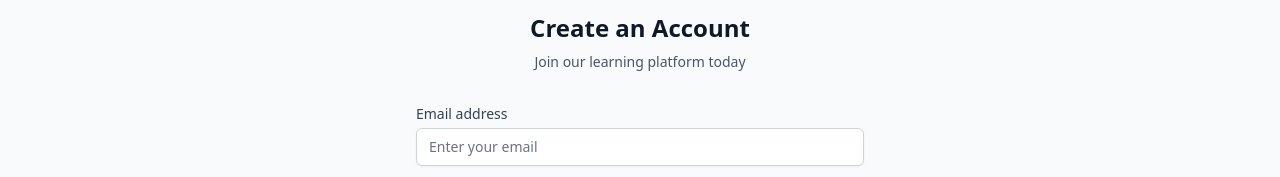
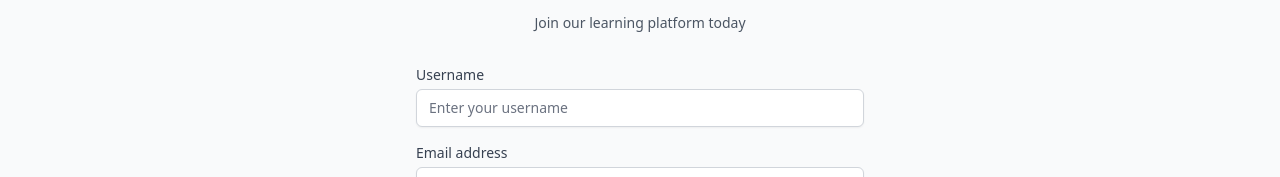
Before and after one commit to hvega6/AI-ML-DL-roadmap, a React (Vite) app in the folder frontend/: page /register in a window 1280 px wide. Shown: the part 205-382 px from the top of the page. Built offline with nearby package versions, Linux system fonts and the light colour scheme; no server answers.

Commit message:
Update Register.tsx

```diff
--- a/frontend/src/views/Register.tsx
+++ b/frontend/src/views/Register.tsx
@@ -16,6 +16,7 @@ const Register: React.FC<RegisterProps> = ({ isModal, onClose, onSwitchToLogin }
   const { isDarkMode } = useTheme();
 
   const [formData, setFormData] = useState({
+    username: '',
     email: '',
     password: '',
     confirmPassword: ''
@@ -127,6 +128,7 @@ const Register: React.FC<RegisterProps> = ({ isModal, onClose, onSwitchToLogin }
 
       // Clear form data
       setFormData({
+        username: '',
         email: '',
         password: '',
         confirmPassword: ''
@@ -175,6 +177,26 @@ const Register: React.FC<RegisterProps> = ({ isModal, onClose, onSwitchToLogin }
         )}
 
         <form className="mt-6 space-y-4" onSubmit={handleSubmit}>
+          <div>
+            <label htmlFor="username" className={`block text-sm font-medium ${isDarkMode ? 'text-gray-300' : 'text-gray-700'}`}>
+              Username
+            </label>
+            <input
+              type="text"
+              id="username"
+              name="username"
+              value={formData.username}
+              onChange={handleChange}
+              required
+              className={`mt-1 block w-full px-3 py-2 border rounded-md shadow-sm focus:outline-none focus:ring-indigo-500 focus:border-indigo-500 sm:text-sm ${
+                isDarkMode
+                  ? 'bg-gray-700 border-gray-600 text-white placeholder-gray-400'
+                  : 'bg-white border-gray-300 text-gray-900 placeholder-gray-500'
+              }`}
+              placeholder="Enter your username"
+            />
+          </div>
+
           <div>
             <label htmlFor="email" className={`block text-sm font-medium ${isDarkMode ? 'text-gray-300' : 'text-gray-700'}`}>
               Email address
```
